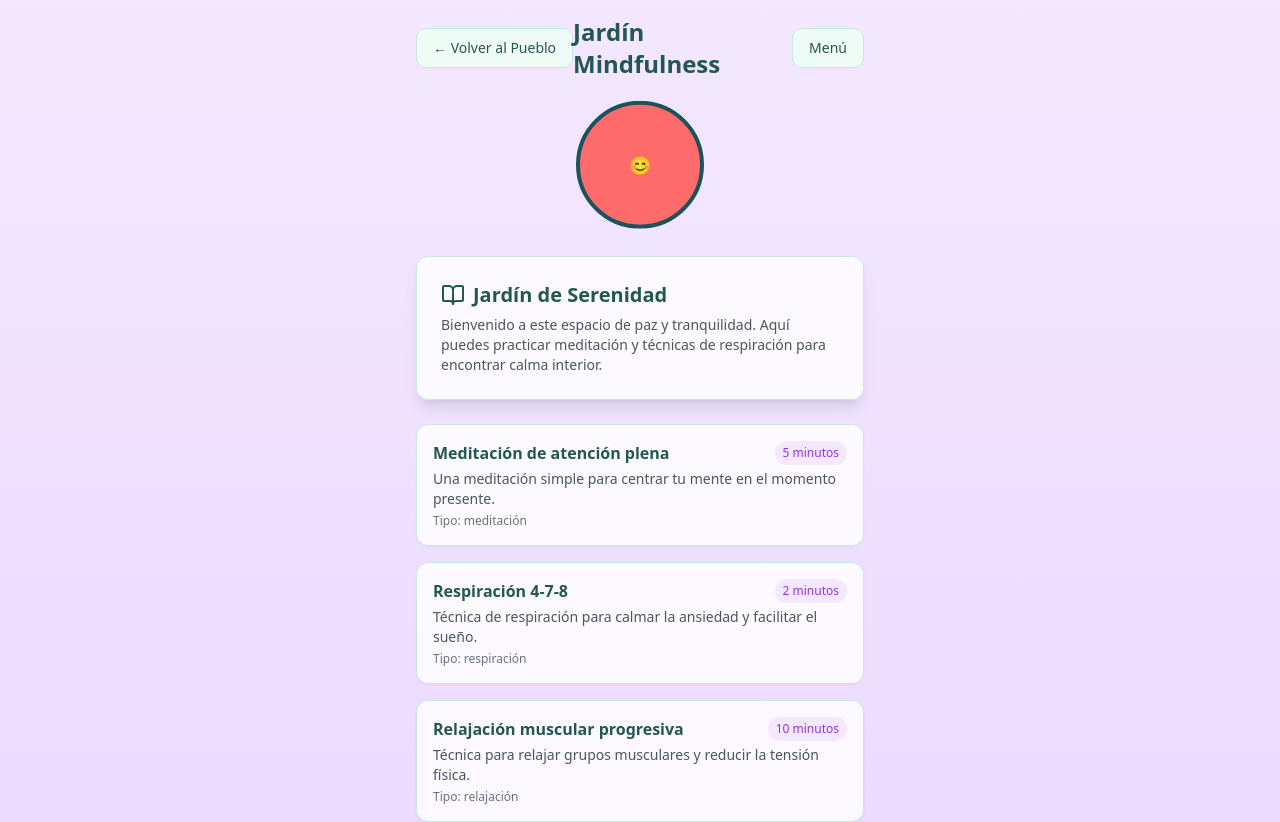
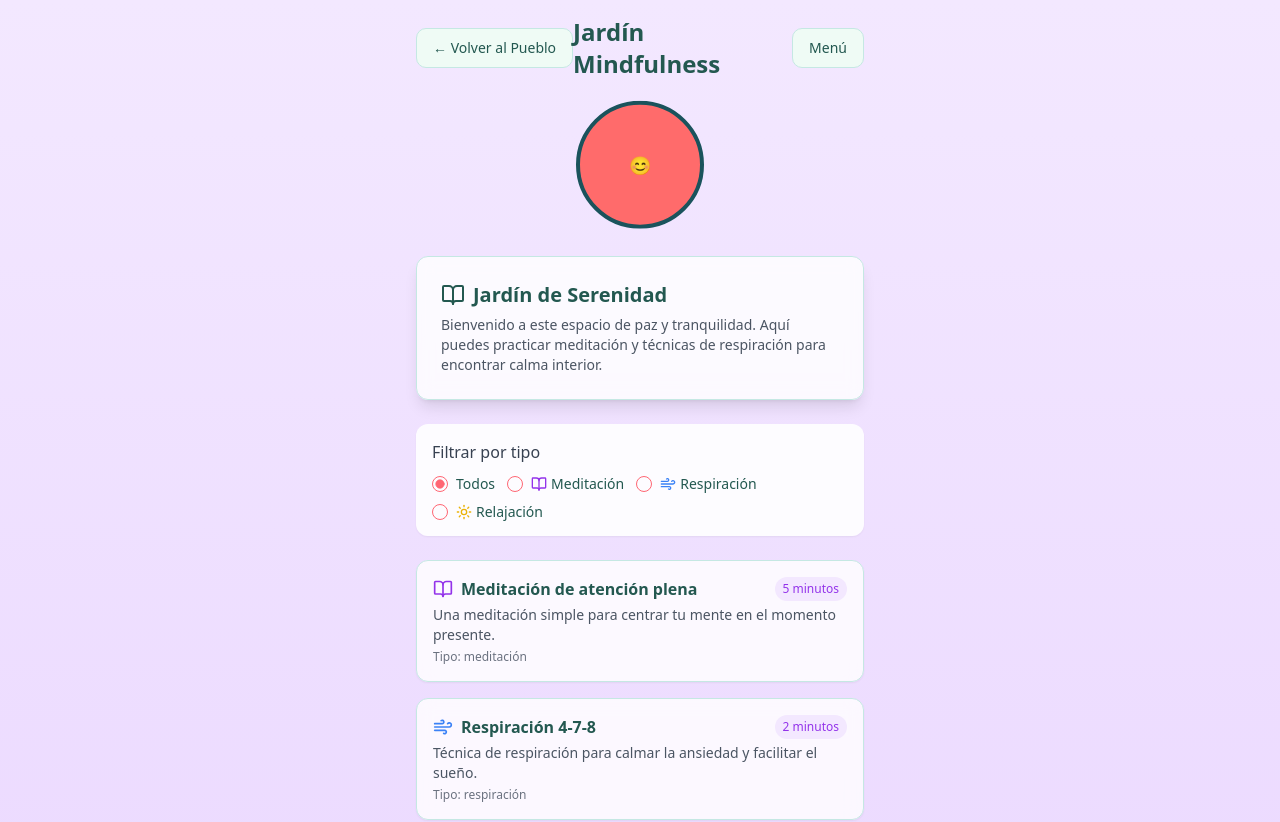
Before and after one commit to MushuAlberto/mushualbertovillage, a React (Vite) app: page /mindfulness in a window 1280 px wide. Shown: the top 822 px of the page. Built offline with nearby package versions, Linux system fonts and the light colour scheme.

Commit message:
feat: Add activity type filtering to ActivityList
Adds a filter to the ActivityList component to allow users to filter activities by type (meditation, breathing, relaxation). This enhances the user experience by enabling them to easily find activities of their preferred type.

```diff
--- a/src/pages/Mindfulness.tsx
+++ b/src/pages/Mindfulness.tsx
@@ -13,10 +13,17 @@ const Mindfulness: React.FC = () => {
   const navigate = useNavigate();
   const [selectedActivity, setSelectedActivity] = useState<MindfulnessActivity | null>(null);
   const [isActiveSession, setIsActiveSession] = useState(false);
+  const [activeFilter, setActiveFilter] = useState('all');
 
   const handleSelectActivity = (activity: MindfulnessActivity) => {
     setSelectedActivity(activity);
     setIsActiveSession(false);
+  };
+
+  const handleFilterChange = (filter: string) => {
+    setActiveFilter(filter);
+    // Reset selection when filter changes
+    setSelectedActivity(null);
   };
 
   return (
@@ -49,6 +56,8 @@ const Mindfulness: React.FC = () => {
               activities={mindfulnessActivities}
               selectedActivityId={selectedActivity?.id || null}
               onSelectActivity={handleSelectActivity}
+              activeFilter={activeFilter}
+              onFilterChange={handleFilterChange}
             />
 
             {selectedActivity && (
--- a/src/pages/mindfulness/ActivityList.tsx
+++ b/src/pages/mindfulness/ActivityList.tsx
@@ -1,22 +1,86 @@
 
 import React from 'react';
 import { Card, CardContent } from '@/components/ui/card';
+import { RadioGroup, RadioGroupItem } from '@/components/ui/radio-group';
+import { Label } from '@/components/ui/label';
 import { MindfulnessActivity } from './types';
+import { BookOpen, Wind, Sun } from 'lucide-react';
 
 interface ActivityListProps {
   activities: MindfulnessActivity[];
   selectedActivityId: string | null;
   onSelectActivity: (activity: MindfulnessActivity) => void;
+  activeFilter: string;
+  onFilterChange: (filter: string) => void;
 }
 
 const ActivityList: React.FC<ActivityListProps> = ({
   activities,
   selectedActivityId,
-  onSelectActivity
+  onSelectActivity,
+  activeFilter,
+  onFilterChange
 }) => {
+  // Apply the filter to our activities list
+  const filteredActivities = activeFilter === 'all'
+    ? activities
+    : activities.filter(activity => activity.type === activeFilter);
+
+  // Get icon based on activity type
+  const getActivityIcon = (type: string) => {
+    switch(type) {
+      case 'meditación':
+        return <BookOpen className="h-5 w-5 text-purple-600" />;
+      case 'respiración':
+        return <Wind className="h-5 w-5 text-blue-500" />;
+      case 'relajación':
+        return <Sun className="h-5 w-5 text-yellow-500" />;
+      default:
+        return null;
+    }
+  };
+
   return (
+    <div>
+      <div className="mb-6 bg-white/90 rounded-lg p-4 shadow-sm">
+        <h3 className="mb-3 font-medium text-gray-700">Filtrar por tipo</h3>
+        <RadioGroup
+          value={activeFilter}
+          onValueChange={onFilterChange}
+          className="flex flex-wrap gap-3"
+        >
+          <div className="flex items-center space-x-2">
+            <RadioGroupItem value="all" id="all" />
+            <Label htmlFor="all">Todos</Label>
+          </div>
+          <div className="flex items-center space-x-2">
+            <RadioGroupItem value="meditación" id="meditation" />
+            <Label htmlFor="meditation" className="flex items-center gap-1">
+              <BookOpen className="h-4 w-4 text-purple-600" /> Meditación
+            </Label>
+          </div>
+          <div className="flex items-center space-x-2">
+            <RadioGroupItem value="respiración" id="breathing" />
+            <Label htmlFor="breathing" className="flex items-center gap-1">
+              <Wind className="h-4 w-4 text-blue-500" /> Respiración
+            </Label>
+          </div>
+          <div className="flex items-center space-x-2">
+            <RadioGroupItem value="relajación" id="relaxation" />
+            <Label htmlFor="relaxation" className="flex items-center gap-1">
+              <Sun className="h-4 w-4 text-yellow-500" /> Relajación
+            </Label>
+          </div>
+        </RadioGroup>
+      </div>
+
+      {filteredActivities.length === 0 ? (
+        <div className="text-center p-4 bg-white/80 rounded-lg">
+          <p className="text-gray-600">No hay actividades que coincidan con el filtro.</p>
+        </div>
+      ) : (
         <div className="grid grid-cols-1 gap-4">
-      {activities.map(activity => (
+          {filteredActivities.map(activity => (
             <Card
               key={activity.id}
               className={`cursor-pointer transition-all hover:shadow-md bg-white/80 backdrop-blur
@@ -25,7 +89,10 @@ const ActivityList: React.FC<ActivityListProps> = ({
             >
               <CardContent className="p-4">
                 <div className="flex justify-between items-center">
+                  <div className="flex items-center gap-2">
+                    {getActivityIcon(activity.type)}
                     <h3 className="font-bold">{activity.name}</h3>
+                  </div>
                   <span className="text-xs px-2 py-1 bg-purple-100 text-purple-600 rounded-full">
                     {activity.duration}
                   </span>
@@ -36,6 +103,8 @@ const ActivityList: React.FC<ActivityListProps> = ({
             </Card>
           ))}
         </div>
+      )}
+    </div>
   );
 };
 
```
Lines whose indentation alone changed are shown as unchanged.
